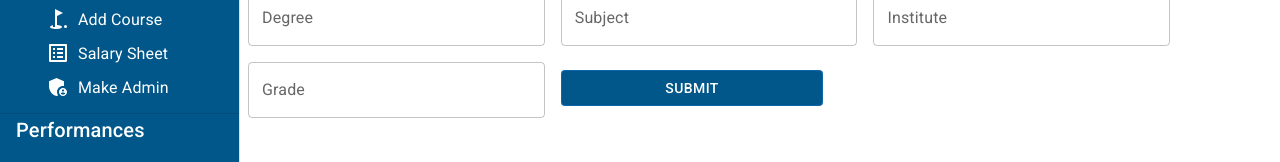
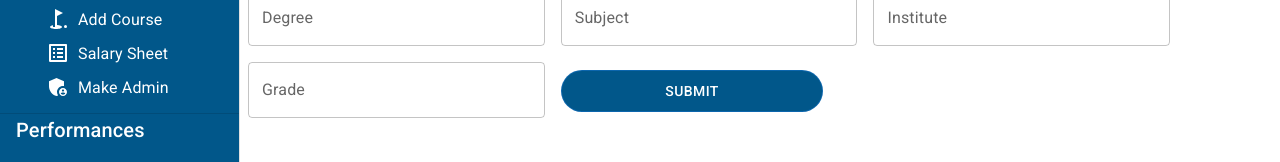
Before and after one commit to SanjidaNowrin/hr-care-client, a React (Create React App) app: page /dashboard/myinfo in a window 1280 px wide. Shown: the part 595-757 px from the top of the page. Built offline with nearby package versions, Linux system fonts and the light colour scheme; no server answers; sample sign-in values are in the browser's storage.

Commit message:
button-change

```diff
--- a/src/Components/Employee/MyInfo/MyInfo.js
+++ b/src/Components/Employee/MyInfo/MyInfo.js
@@ -214,11 +214,9 @@ const MyInfo = () => {
             type="text"
             variant="outlined"
           />
-          <Button
+          <Button  className="btn_regular"
             variant="outlined"
             style={{
-              backgroundColor: "#01578A",
-              color: "white",
               marginTop: "1rem",
             }}
             type="submit"
--- a/src/Components/Home/ContactUs/ContactUs.js
+++ b/src/Components/Home/ContactUs/ContactUs.js
@@ -134,10 +134,10 @@ const ContactUs = () => {
                         type="submit"
                         variant="contained"
                         style={{
-                          backgroundColor: "#01578A",
-                          color: "white",
+
                           marginTop: "1rem",
                         }}
+                        className="btn_regular"
                         fullWidth
                       >
                         Submit
--- a/src/index.css
+++ b/src/index.css
@@ -71,6 +71,6 @@ a{
 */
 .btn_regular:hover{
   color: #01578A !important;
-  background-color: white !important;
+  background-color:#A3D2ED  !important;
   /* box-shadow: 0px 7px 15px rgb(0, 210, 252, .5) !important; */
 }
```
